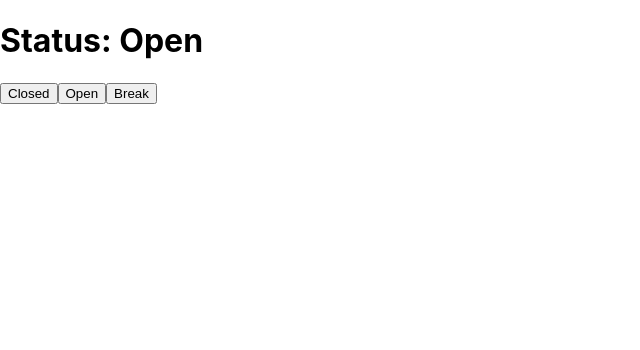
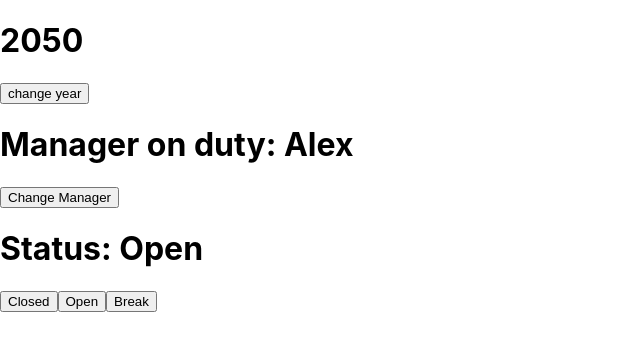
Before and after one commit to SatYu26/Learning-React, a React (Create React App) app: page / in a window 1280 px wide. Shown: the top 350 px of the page, without its empty margins (0-640 px from the left). Built offline with nearby package versions, Linux system fonts and the light colour scheme.

Commit message:
multiple state variable

```diff
--- a/src/index.js
+++ b/src/index.js
@@ -3,14 +3,26 @@ import ReactDOM from "react-dom";
 import "./index.css";
 
 function App() {
+  const [year, setYear] = useState("2050");
+  const [manager, setManager] = useState("Alex");
   const [status, setStatus] = useState("Open");
   return (
+    <React.Fragment>
+      <div>
+        <h1>{year}</h1>
+        <button onClick={() => setYear(year + 1)}>change year</button>
+      </div>
+      <div>
+        <h1>Manager on duty: {manager}</h1>
+        <button onClick={() => setManager("Rock")}>Change Manager</button>
+      </div>
       <div>
         <h1>Status: {status}</h1>
         <button onClick={() => setStatus("Closed")}>Closed</button>
         <button onClick={() => setStatus("Open")}>Open</button>
         <button onClick={() => setStatus("Back in 5")}>Break</button>
       </div>
+    </React.Fragment>
   );
 }
 
```
Lines whose indentation alone changed are shown as unchanged.
